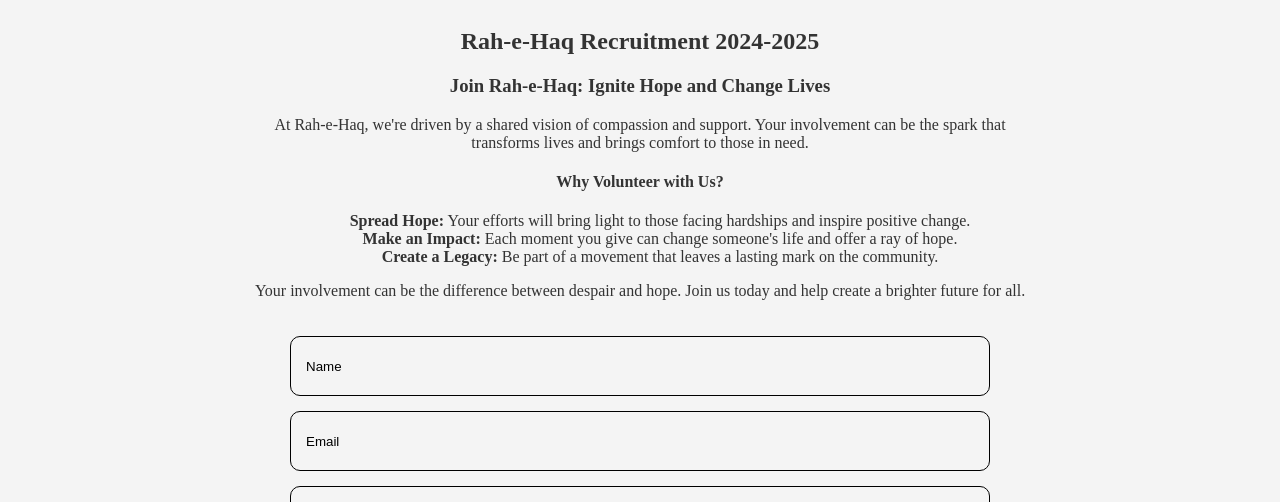
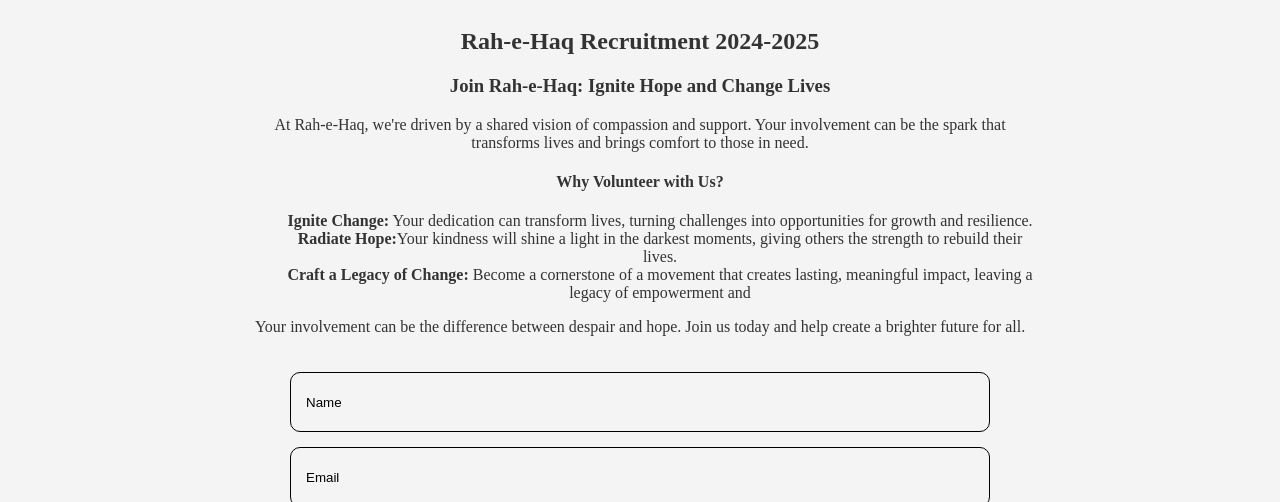
Before and after one commit to bilalaleem5/rahehaq, a plain HTML site: page index.html in a window 1280 px wide. Shown: the part 626-1128 px from the top of the page. Drawn offline with Linux system fonts and the light colour scheme.

Commit message:
Update index.html

```diff
--- a/index.html
+++ b/index.html
@@ -274,12 +274,16 @@
 
             <h4>Why Volunteer with Us?</h4>
             <ul>
-                <li><strong>Spread Hope:</strong> Your efforts will bring light to those facing hardships and inspire
-                    positive change.</li>
-                <li><strong>Make an Impact:</strong> Each moment you give can change someone's life and offer a ray of
-                    hope.</li>
-                <li><strong>Create a Legacy:</strong> Be part of a movement that leaves a lasting mark on the community.
+                <li><strong>Ignite Change:</strong>   Your dedication can transform lives, turning challenges into opportunities for growth and resilience.</li>
+                <li><strong>Radiate Hope:</strong>Your kindness will shine a light in the darkest moments, giving others the strength to rebuild their lives.</li>
+                <li><strong>Craft a Legacy of Change:</strong>  Become a cornerstone of a movement that creates lasting, meaningful impact, leaving a legacy of empowerment and
+
                 </li>
+
+
+
+
+
             </ul>
             <p>Your involvement can be the difference between despair and hope. Join us today and help create a brighter
                 future for all.</p>
```
